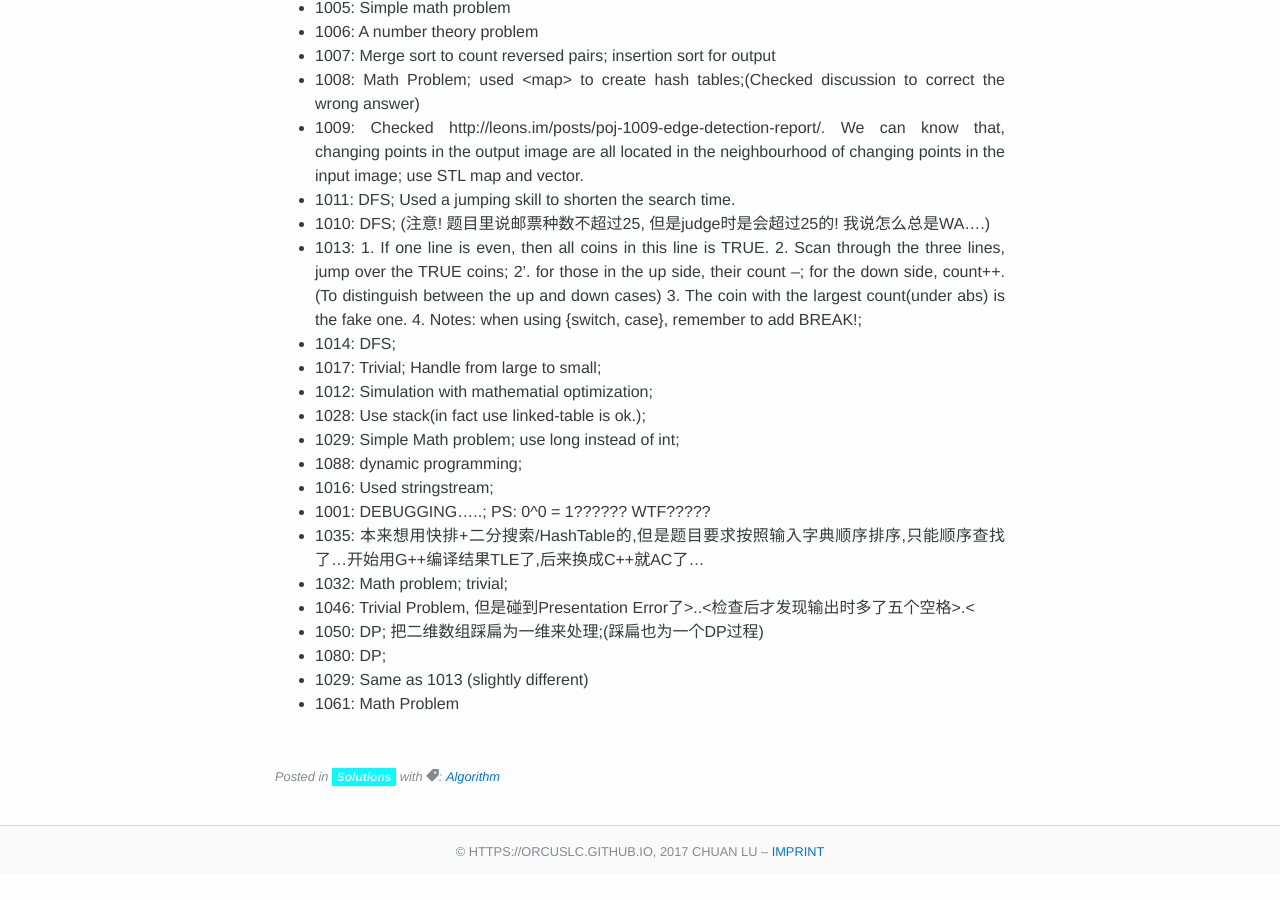
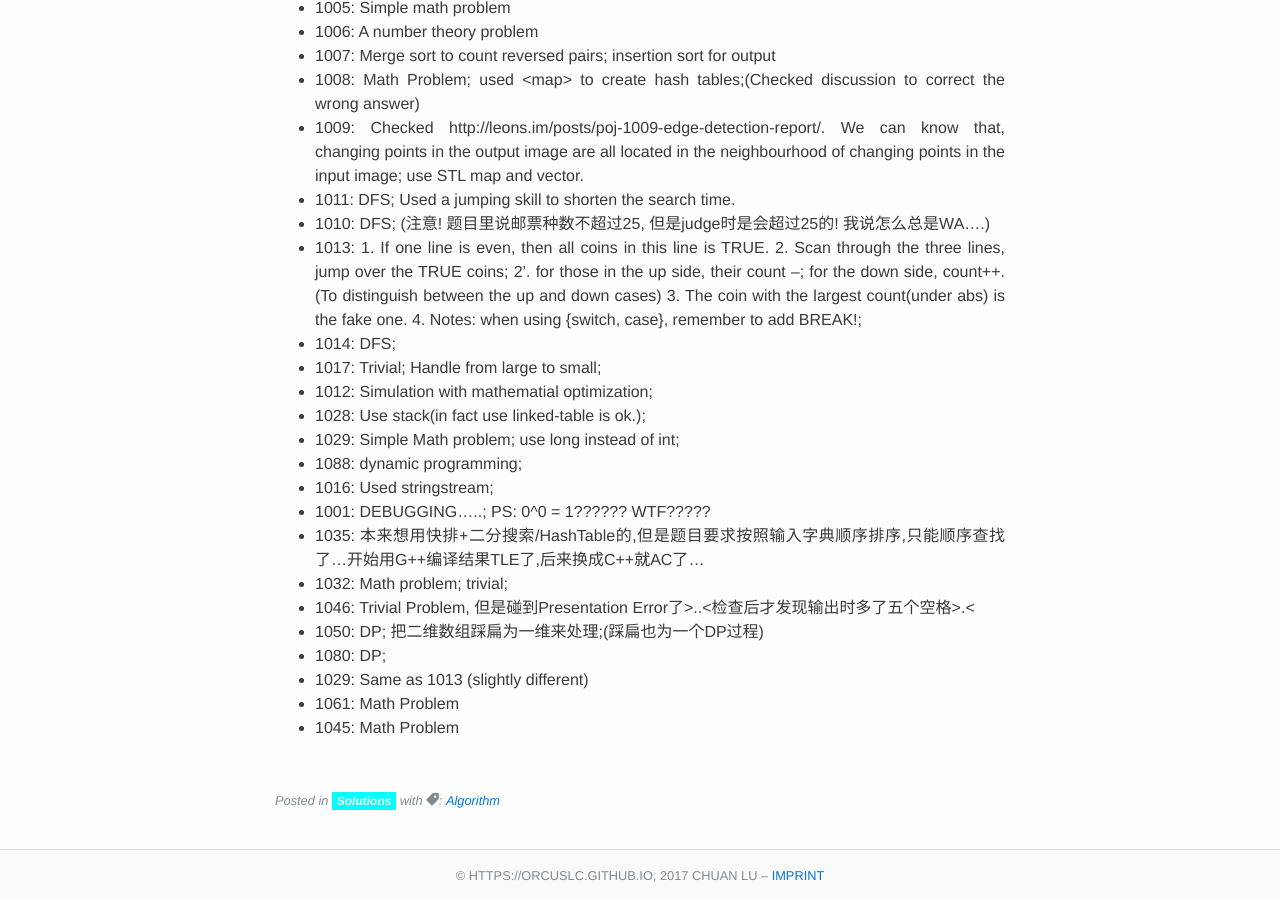
Before and after one commit to Orcuslc/blog.io, a Jekyll site: the page built from _posts/2017-03-15-Solutions-to-POJ.md, in a window 1280 px wide and 900 px high, scrolled down 603 px. Built offline with Jekyll 4.4.1, drawn with Linux system fonts in a browser that asks for light colours; some web fonts are replaced; before the commit the page ends 1479 px from its top, so only the background shows below that.

Commit message:
add poj 1045

```diff
--- a/_posts/2017-03-15-Solutions-to-POJ.md
+++ b/_posts/2017-03-15-Solutions-to-POJ.md
@@ -40,3 +40,4 @@ tag: [algorithm]
 -  1080: DP;
 -  1029: Same as 1013 (slightly different)
 -  1061: Math Problem
+-  1045: Math Problem
```
